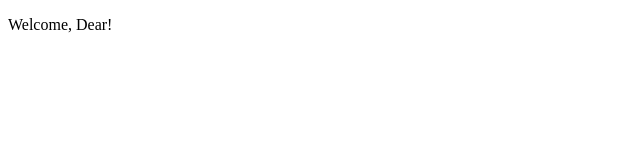
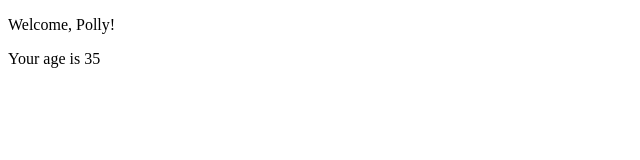
Before and after one commit to frances8713/react-exercises, a React (Create React App) app: page / in a window 1280 px wide. Shown: the top 160 px of the page, without its empty margins (0-640 px from the left). Built offline with nearby package versions, Linux system fonts and the light colour scheme.

Commit message:
feat: exercise props-03

```diff
--- a/src/App.js
+++ b/src/App.js
@@ -3,10 +3,6 @@ import { Welcome } from './Welcome'
 
 export class App extends React.Component {
     render() {
-        return < Welcome />
+        return < Welcome name ='Polly' age={35}/>
     }
 }
-
-Welcome.defaultProps = {
-    name : 'Dear'
-}
--- a/src/Welcome.js
+++ b/src/Welcome.js
@@ -3,6 +3,11 @@ import React from "react";
 
 export class Welcome extends React.Component {
     render () {
-        return <p>Welcome, {this.props.name}!</p>
+        return (
+        <div>
+            <p>Welcome, {this.props.name}!</p>
+            <p>Your age is {35}</p>
+        </div>
+        )
     }
 }
```
